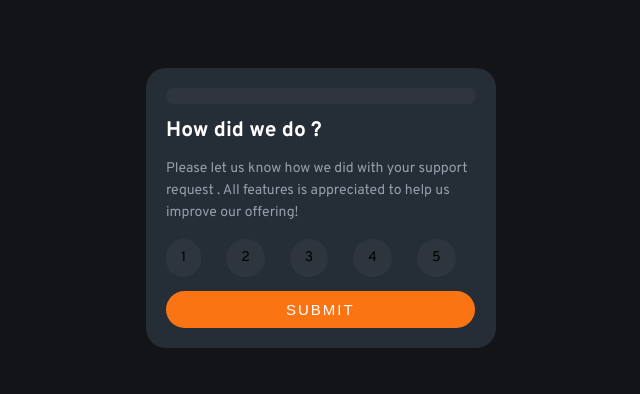
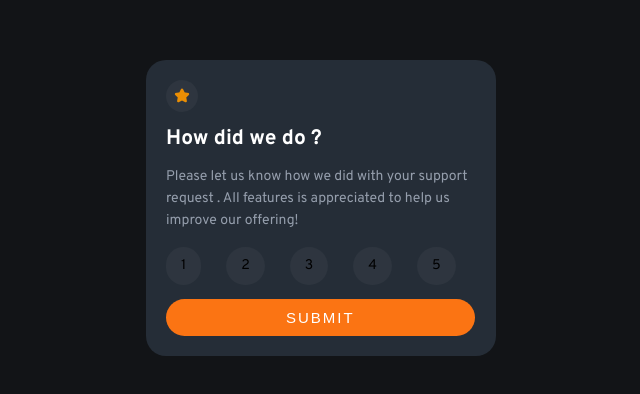
Before and after one commit to elma0101/RatingCard, a plain HTML site: page index.html in a window 1280 px wide. Shown: the part 192-586 px from the top of the page, without its empty margins (319-959 px from the left). Drawn offline with Linux system fonts and the light colour scheme; the site is published under a folder, as on GitHub Pages, so addresses that start at the root find nothing.

Commit message:
Update index.html

```diff
--- a/index.html
+++ b/index.html
@@ -19,7 +19,7 @@
     <!--Rating Card-->
     <div class="card">
         <div class="container">
-            <img src="/images/star.png" alt="">
+            <img src="./images/star.png" alt="">
             <h2>How did we do ?</h2>
             <p>Please let us know how we did with your support request . All features is appreciated to help us improve our offering!</p>
             <div class="buttons">
```
